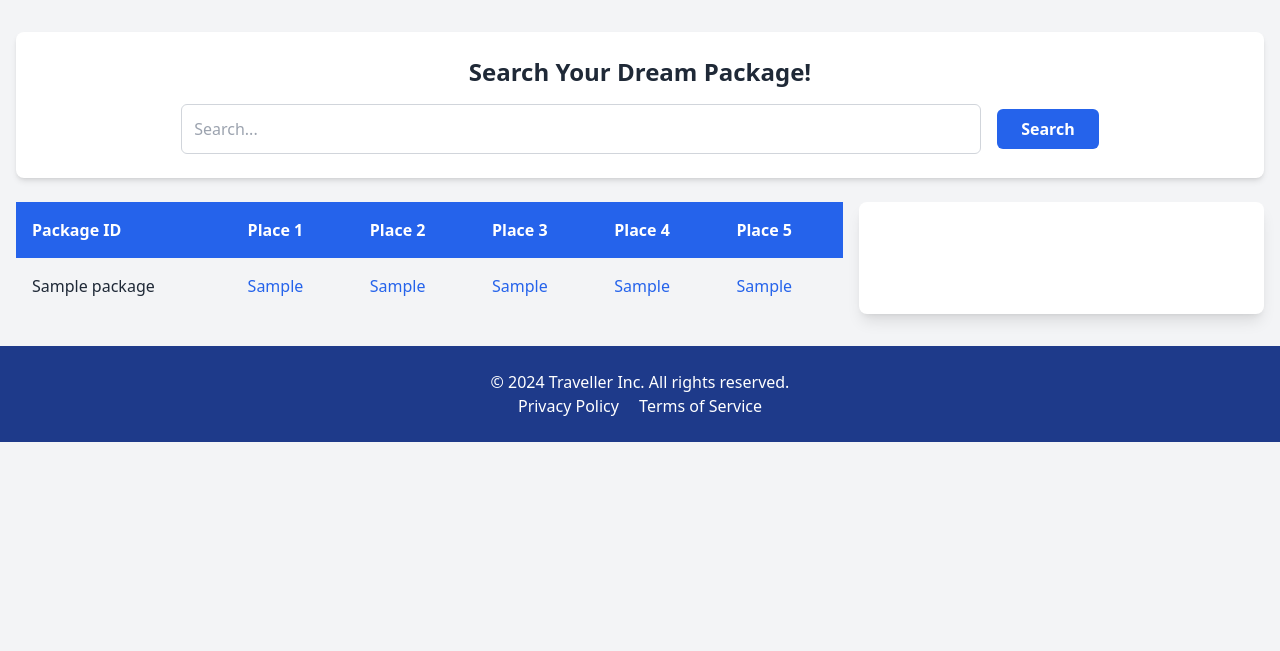
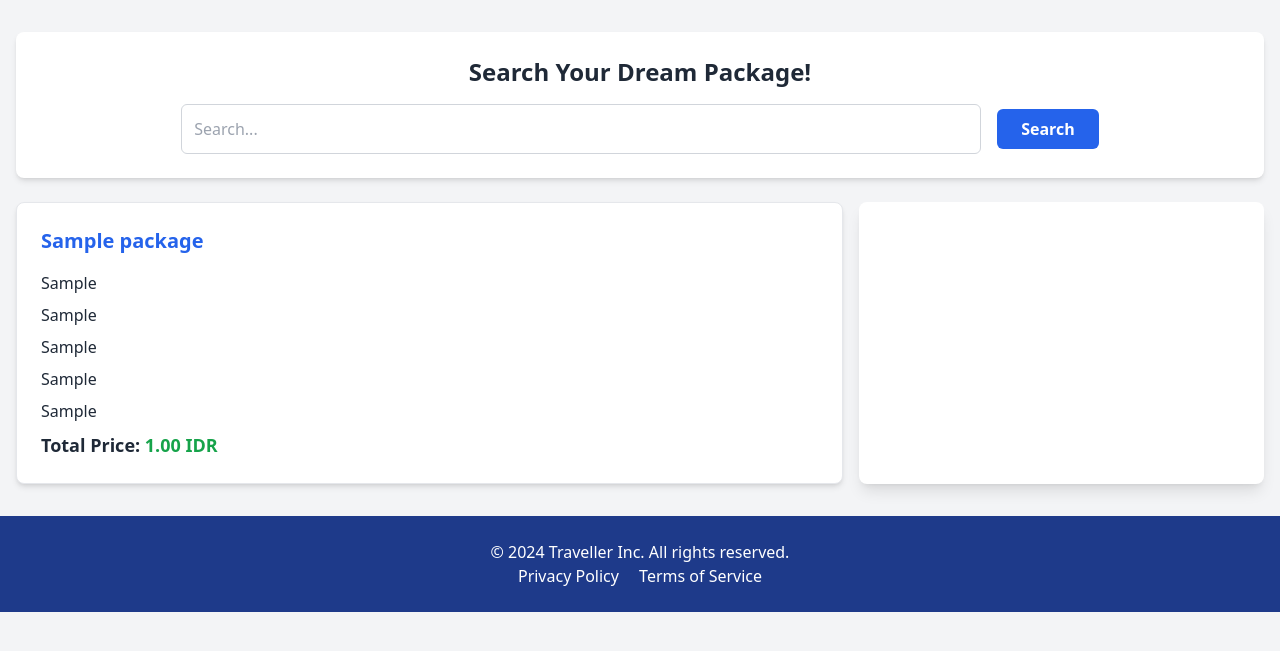
Before and after one commit to jasonirvine76/traveller, a Django app: template package/templates/package_data.html in a window 1280 px wide. Shown: the part 88-739 px from the top of the page. Run offline with Django 4.2, Linux system fonts and the light colour scheme; the template is opened without the code that fills it: most values are stand-ins (such as "Sample title", 1, 10 or a date in 2020); some libraries are stand-ins or nearby versions.

Commit message:
feat: modify GUI (experimental)

```diff
--- a/package/templates/package_data.html
+++ b/package/templates/package_data.html
@@ -20,32 +20,54 @@
         <!-- Results and Infobox Layout -->
         {% if results %}
         <div class="grid grid-cols-1 lg:grid-cols-3 gap-4">
-            <!-- Results Table -->
-            <div class="lg:col-span-2 overflow-x-auto">
-                <table class="w-full table-auto bg-white shadow-md rounded-lg">
-                    <thead class="bg-blue-600 text-white">
-                        <tr>
-                            <th class="p-4 text-left">Package ID</th>
-                            <th class="p-4 text-left">Place 1</th>
-                            <th class="p-4 text-left">Place 2</th>
-                            <th class="p-4 text-left">Place 3</th>
-                            <th class="p-4 text-left">Place 4</th>
-                            <th class="p-4 text-left">Place 5</th>
-                        </tr>
-                    </thead>
-                    <tbody>
-                        {% for result in results %}
-                        <tr class="odd:bg-gray-100 even:bg-gray-50 hover:bg-gray-200">
-                            <td class="p-4">{{ result.package }}</td>
-                            <td class="p-4 cursor-pointer text-blue-600 hover:underline" onclick="fetchPlaceInfo('{{ result.place1 }}', '{{ result.place1_iri }}', '{{ result.place1_code }}')">{{ result.place1 }}</td>
-                            <td class="p-4 cursor-pointer text-blue-600 hover:underline" onclick="fetchPlaceInfo('{{ result.place2 }}', '{{ result.place2_iri }}', '{{ result.place2_code }}')">{{ result.place2 }}</td>
-                            <td class="p-4 cursor-pointer text-blue-600 hover:underline" onclick="fetchPlaceInfo('{{ result.place3 }}', '{{ result.place3_iri }}', '{{ result.place3_code }}')">{{ result.place3 }}</td>
-                            <td class="p-4 cursor-pointer text-blue-600 hover:underline" onclick="fetchPlaceInfo('{{ result.place4 }}', '{{ result.place4_iri }}', '{{ result.place4_code }}')">{{ result.place4 }}</td>
-                            <td class="p-4 cursor-pointer text-blue-600 hover:underline" onclick="fetchPlaceInfo('{{ result.place5 }}', '{{ result.place5_iri }}', '{{ result.place5_code }}')">{{ result.place5 }}</td>
-                        </tr>
-                        {% endfor %}
-                    </tbody>
-                </table>
+            <!-- Results Cards -->
+            <div class="lg:col-span-2 space-y-4">
+                {% for result in results %}
+                <div class="bg-white shadow-md rounded-lg p-6 border border-gray-200 hover:shadow-lg transition-shadow">
+                    <h3 class="text-xl font-bold text-blue-600 mb-4">{{ result.package }}</h3>
+                    <ul class="space-y-2">
+                        {% if result.place1 %}
+                        <li class="text-gray-800 font-medium cursor-pointer text-blue-600 hover:underline"
+                            onclick="fetchPlaceInfo('{{ result.place1 }}', '{{ result.place1_iri }}', '{{ result.place1_code }}')">
+                            {{ result.place1 }}
+                        </li>
+                        {% endif %}
+                        {% if result.place2 %}
+                        <li class="text-gray-800 font-medium cursor-pointer text-blue-600 hover:underline"
+                            onclick="fetchPlaceInfo('{{ result.place2 }}', '{{ result.place2_iri }}', '{{ result.place2_code }}')">
+                            {{ result.place2 }}
+                        </li>
+                        {% endif %}
+                        {% if result.place3 %}
+                        <li class="text-gray-800 font-medium cursor-pointer text-blue-600 hover:underline"
+                            onclick="fetchPlaceInfo('{{ result.place3 }}', '{{ result.place3_iri }}', '{{ result.place3_code }}')">
+                            {{ result.place3 }}
+                        </li>
+                        {% endif %}
+                        {% if result.place4 %}
+                        <li class="text-gray-800 font-medium cursor-pointer text-blue-600 hover:underline"
+                            onclick="fetchPlaceInfo('{{ result.place4 }}', '{{ result.place4_iri }}', '{{ result.place4_code }}')">
+                            {{ result.place4 }}
+                        </li>
+                        {% endif %}
+                        {% if result.place5 %}
+                        <li class="text-gray-800 font-medium cursor-pointer text-blue-600 hover:underline"
+                            onclick="fetchPlaceInfo('{{ result.place5 }}', '{{ result.place5_iri }}', '{{ result.place5_code }}')">
+                            {{ result.place5 }}
+                        </li>
+                        {% endif %}
+                        {% if result.total_price %}
+                        <div class="text-lg font-semibold text-gray-800 mb-4">
+                            Total Price: <span class="text-green-600">{{ result.total_price|floatformat:2 }} IDR</span>
+                        </div>
+                        {% else %}
+                        <div class="text-lg font-semibold text-gray-800 mb-4">
+                            Total Price: <span class="text-red-600">Not Available</span>
+                        </div>
+                        {% endif %}
+                    </ul>
+                </div>
+                {% endfor %}
             </div>
 
             <!-- Infobox -->
@@ -108,5 +130,4 @@
             }
         }
     </script>
-
 {% endblock %}
```
